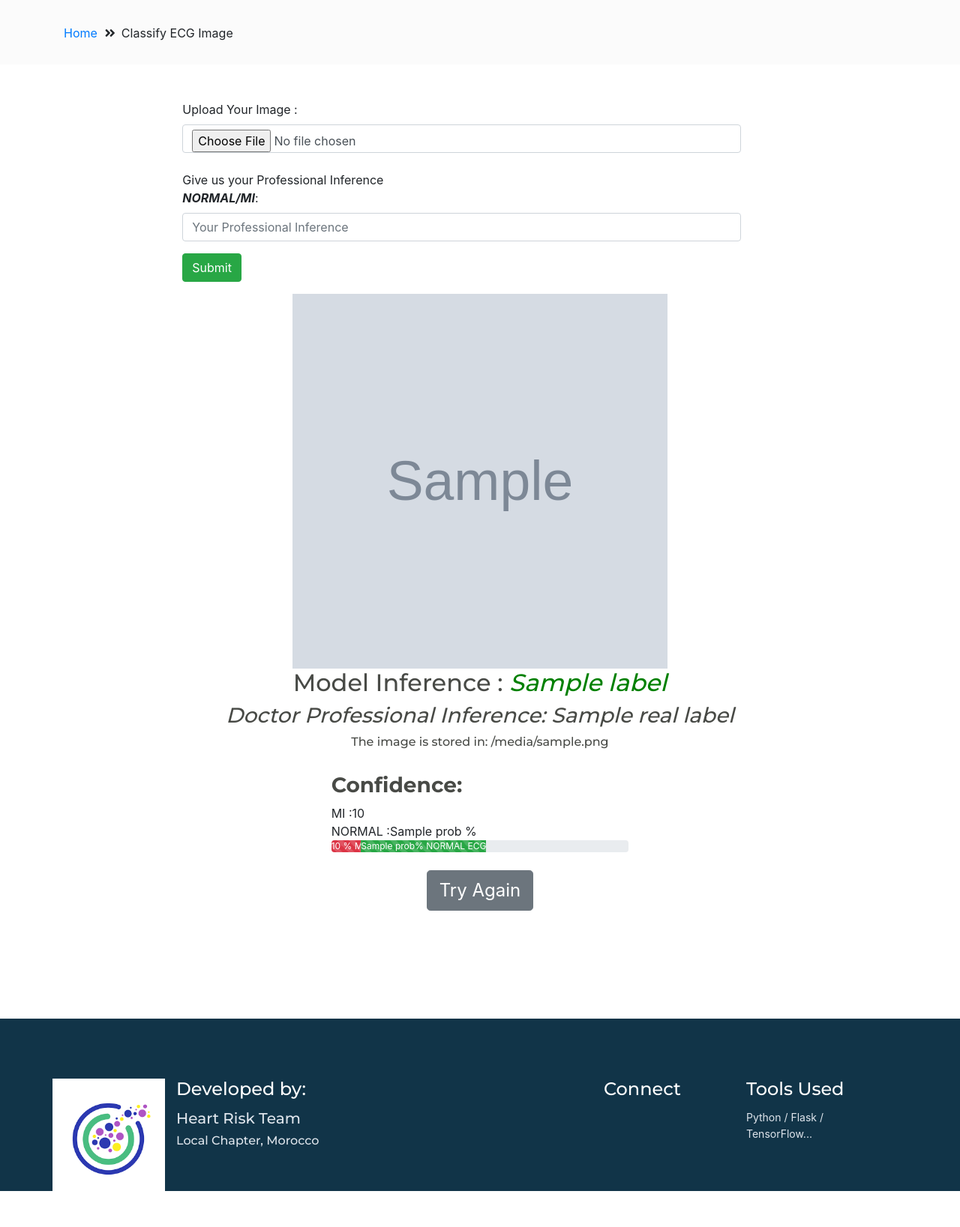
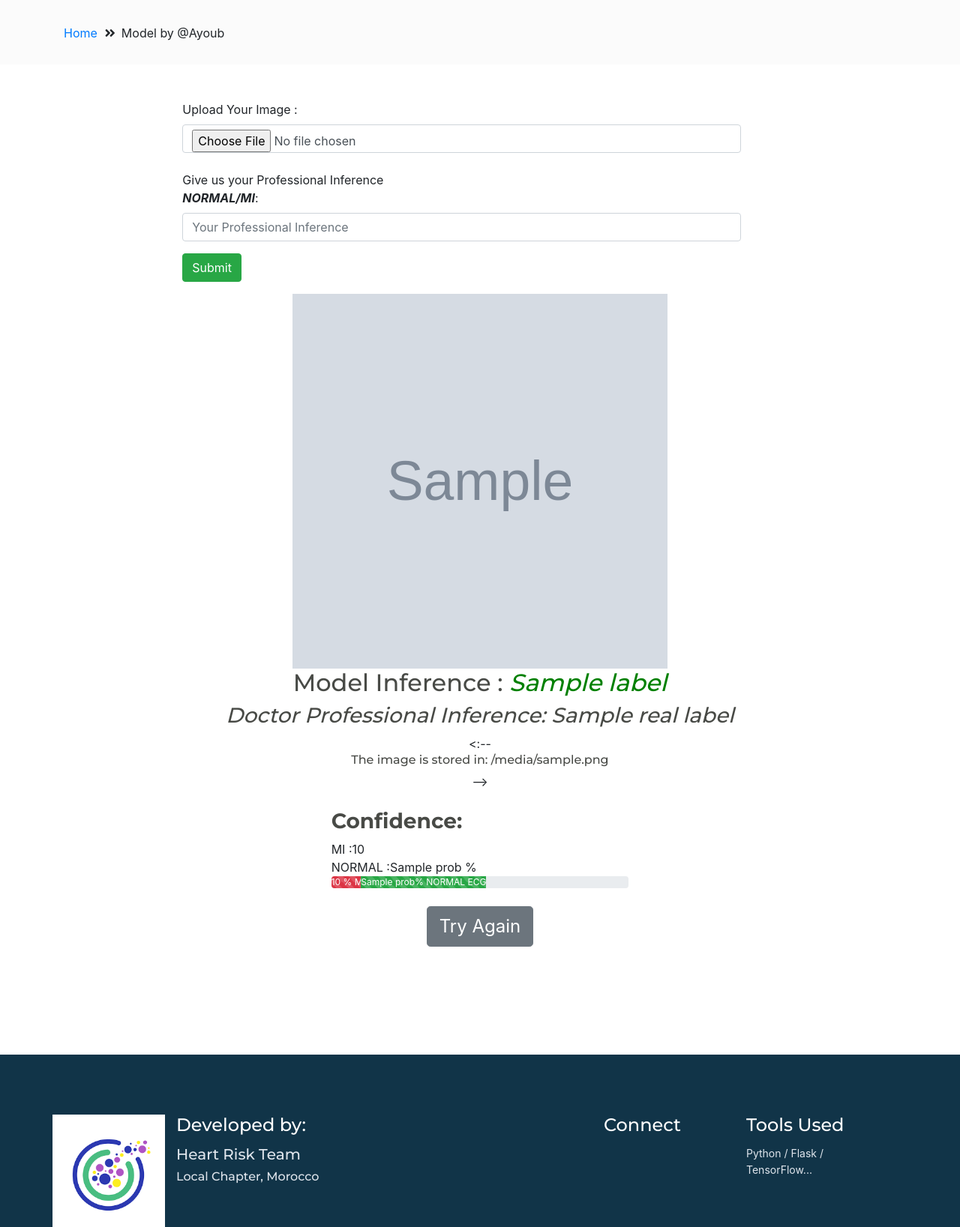
Before and after one commit to ayoub-berdeddouch/imginference, a Flask app: template templates/classify.html in a window 1280 px wide. Shown: the part 168-1805 px from the top of the page at 75% size. Before the commit the page ends 1757 px from the top, so only its background shows below. Run offline with Flask 2, Linux system fonts and the light colour scheme; the template is opened without the code that fills it: most values are stand-ins (such as "Sample title", 1, 10 or a date in 2020); grey boxes marked "Sample" are stand-in pictures; some libraries are stand-ins or nearby versions.

Commit message:
Update classify.html

```diff
--- a/templates/classify.html
+++ b/templates/classify.html
@@ -111,7 +111,7 @@
             <div class="row">
                 <div class="col-lg-12">
                     <div class="breadcrumbs">
-                        <a href="/">Home</a><i class="fa fa-angle-double-right"></i><span>Classify ECG Image</span>
+                        <a href="/">Home</a><i class="fa fa-angle-double-right"></i><span>Model by @Ayoub</span>
                     </div> <!-- end of breadcrumbs -->
                 </div> <!-- end of col -->
             </div> <!-- end of row -->
@@ -173,7 +173,7 @@
             </h2>
 
             <h3> <i>Doctor Professional Inference: {{real_label}}</i></h3>
-            <h6> The image is stored in: <i style="background: gray;"></i> {{img_path}}</h4>
+            <:--<h6> The image is stored in: <i style="background: gray;"></i> {{img_path}}</h6> -->
             {% endif %}
       </div>
       <br>
```
